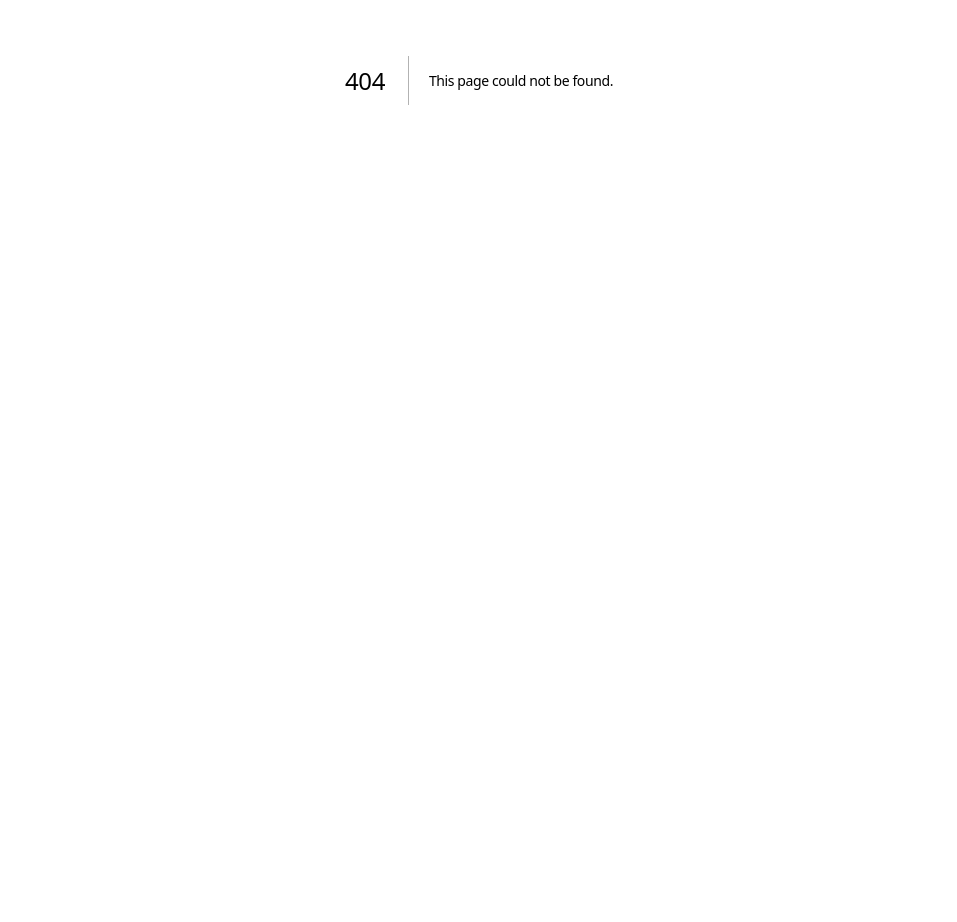
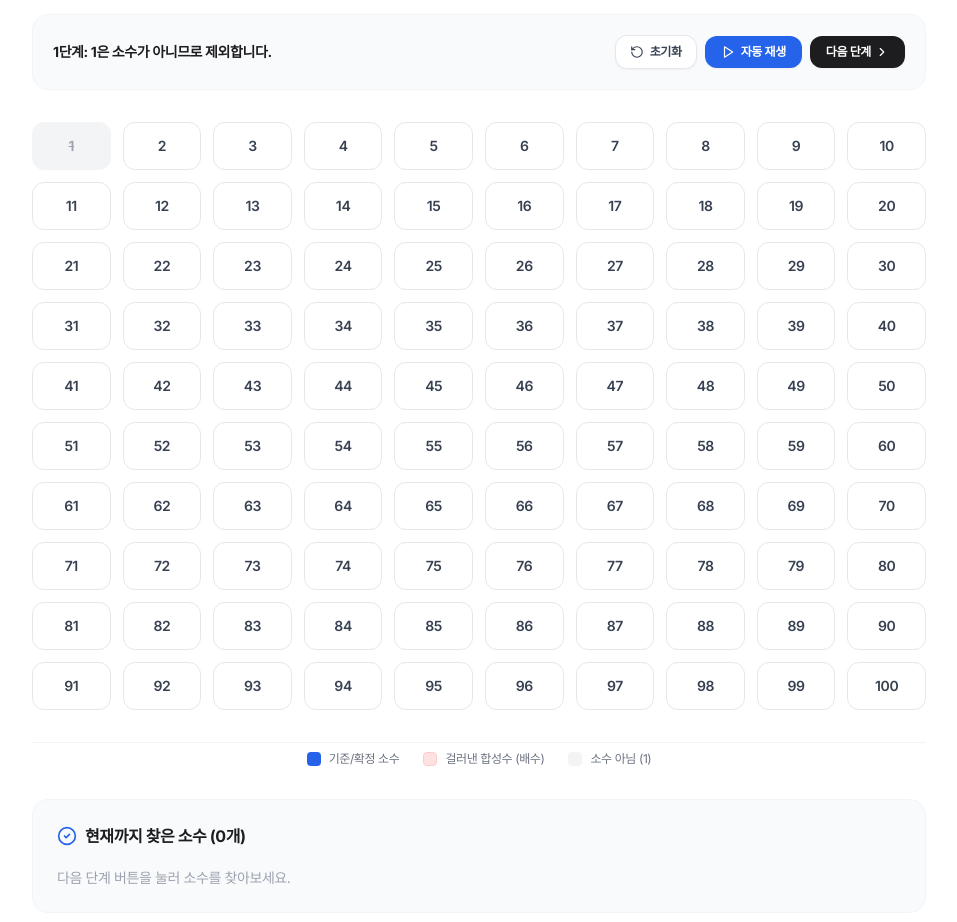
Before and after one commit to joonh0508-cloud/bbh, a Next.js app: page /programs/sieve in a window 1280 px wide. Before the commit this address had no page. Shown: the part 320-1242 px from the top of the page, without its empty margins (161-1118 px from the left). Before the commit the page ends 800 px from the top, so only its background shows below. Built offline with nearby package versions, Linux system fonts and the light colour scheme.

Commit message:
feat: Add Sieve of Eratosthenes prime-sifting visualizer program

```diff
--- a/app/programs/layout.tsx
+++ b/app/programs/layout.tsx
@@ -18,6 +18,7 @@ export default function ProgramsLayout({
   const tabs = [
     { name: config.tab1Name, href: "/programs/dst" },
     { name: config.tab2Name, href: "/programs/saltwater" },
+    { name: "에라토스테네스의 체", href: "/programs/sieve" },
     { name: config.tab3Name, href: "/programs/area" },
     { name: config.tab4Name, href: "/programs/functions" },
   ];
@@ -46,7 +47,10 @@ export default function ProgramsLayout({
         <div className="max-w-5xl mx-auto px-6 py-3 flex items-center gap-3 overflow-x-auto no-scrollbar">
           {tabs.map((tab) => {
             const isActive = pathname === tab.href;
-            const isPlaceholder = tab.href !== "/programs/dst" && tab.href !== "/programs/saltwater";
+            const isPlaceholder =
+              tab.href !== "/programs/dst" &&
+              tab.href !== "/programs/saltwater" &&
+              tab.href !== "/programs/sieve";
 
             return (
               <Link
--- /dev/null
+++ b/app/programs/sieve/page.tsx
@@ -0,0 +1,221 @@
+"use client";
+
+import { useState, useEffect } from "react";
+import { Play, Pause, RotateCcw, ChevronRight, HelpCircle, CheckCircle2 } from "lucide-react";
+
+export default function SieveProgram() {
+  const [maxNum, setMaxNum] = useState<number>(100);
+  const [stepIndex, setStepIndex] = useState<number>(0);
+  const [isPlaying, setIsPlaying] = useState<boolean>(false);
+  const [selectedNum, setSelectedNum] = useState<number | null>(null);
+
+  // 100 이하의 소수 단계별 주 소수들 (sqrt(100) 이하의 소수인 2, 3, 5, 7)
+  const primeSteps = [2, 3, 5, 7];
+  const maxStep = primeSteps.length + 1; // 0~4 단계 + 5(최종완료)
+
+  // 자동 재생 타이머
+  useEffect(() => {
+    let timer: NodeJS.Timeout;
+    if (isPlaying) {
+      timer = setInterval(() => {
+        setStepIndex((prev) => {
+          if (prev >= maxStep) {
+            setIsPlaying(false);
+            return prev;
+          }
+          return prev + 1;
+        });
+      }, 1500);
+    }
+    return () => clearInterval(timer);
+  }, [isPlaying, maxStep]);
+
+  // 각 숫자의 상태 계산 (1~maxNum)
+  const getNumberState = (num: number) => {
+    if (num === 1) return { status: "one", label: "소수 아님 (1)" };
+
+    // 현재 단계까지 지워진 합성수인지 검사
+    for (let i = 0; i < stepIndex && i < primeSteps.length; i++) {
+      const p = primeSteps[i];
+      if (num > p && num % p === 0) {
+        return { status: "eliminated", eliminatedBy: p, label: `${p}의 배수` };
+      }
+    }
+
+    // 현재 단계에서 선택된 기준 소수인 경우
+    if (stepIndex > 0 && stepIndex <= primeSteps.length) {
+      const currentPrime = primeSteps[stepIndex - 1];
+      if (num === currentPrime) {
+        return { status: "current-prime", label: `기준 소수 ${currentPrime}` };
+      }
+    }
+
+    // 이미 확정된 소수들 (이전 단계의 주 소수들)
+    for (let i = 0; i < stepIndex && i < primeSteps.length; i++) {
+      if (num === primeSteps[i]) {
+        return { status: "confirmed-prime", label: `확정 소수 ${num}` };
+      }
+    }
+
+    // 완주 단계일 때 남은 모든 미제거 수는 소수!
+    if (stepIndex === maxStep) {
+      return { status: "confirmed-prime", label: `확정 소수 ${num}` };
+    }
+
+    return { status: "unprocessed", label: "미처리" };
+  };
+
+  const handleReset = () => {
+    setIsPlaying(false);
+    setStepIndex(0);
+    setSelectedNum(null);
+  };
+
+  const numbers = Array.from({ length: maxNum }, (_, i) => i + 1);
+
+  // 확정된 소수 목록 구하기
+  const getConfirmedPrimes = () => {
+    return numbers.filter((num) => {
+      const st = getNumberState(num);
+      return st.status === "confirmed-prime" || st.status === "current-prime";
+    });
+  };
+
+  const confirmedPrimes = getConfirmedPrimes();
+
+  return (
+    <div className="flex flex-col gap-8 bg-white p-6 md:p-10 rounded-3xl shadow-sm border border-gray-100">
+
+      {/* 헤더 설명 영역 */}
+      <div className="text-center md:text-left">
+        <div className="inline-flex items-center gap-2 px-3 py-1 rounded-full bg-blue-50 text-blue-600 text-xs font-semibold mb-3">
+          아리스토텔레스 / 에라토스테네스의 체
+        </div>
+        <h2 className="text-2xl font-bold tracking-tight text-[#1d1d1f] mb-2">
+          체(Sieve)로 소수(Prime Number) 걸러내기
+        </h2>
+        <p className="text-gray-500">
+          고대 그리샤의 수학자 에라토스테네스가 고안한 소수 탐색 알고리즘입니다.
+          소수의 배수들을 순차적으로 걸러내어 소수만 남깁니다.
+        </p>
+      </div>
+
+      {/* 컨트롤 패널 */}
+      <div className="bg-gray-50 p-5 rounded-2xl border border-gray-100 flex flex-col md:flex-row items-center justify-between gap-4">
+
+        {/* 단계 안내 */}
+        <div className="flex items-center gap-3">
+          <span className="text-sm font-bold text-[#1d1d1f]">
+            {stepIndex === 0 && "1단계: 1은 소수가 아니므로 제외합니다."}
+            {stepIndex > 0 && stepIndex <= primeSteps.length && (
+              <>
+                <span className="text-blue-600 font-extrabold">{primeSteps[stepIndex - 1]}</span>의 배수를 체로 걸러냅니다.
+              </>
+            )}
+            {stepIndex === maxStep && "탐색 완료! 남은 모든 수들이 소수입니다."}
+          </span>
+        </div>
+
+        {/* 재생 조작 버튼들 */}
+        <div className="flex items-center gap-2">
+          <button
+            onClick={handleReset}
+            className="flex items-center gap-1.5 px-3.5 py-2 bg-white text-gray-700 rounded-xl text-xs font-semibold border border-gray-200 hover:bg-gray-100 transition-colors shadow-sm"
+          >
+            <RotateCcw className="w-3.5 h-3.5" />
+            초기화
+          </button>
+
+          <button
+            onClick={() => setIsPlaying(!isPlaying)}
+            className="flex items-center gap-1.5 px-4 py-2 bg-blue-600 text-white rounded-xl text-xs font-semibold hover:bg-blue-700 transition-colors shadow-sm"
+          >
+            {isPlaying ? <><Pause className="w-3.5 h-3.5" /> 일시정지</> : <><Play className="w-3.5 h-3.5" /> 자동 재생</>}
+          </button>
+
+          <button
+            disabled={stepIndex >= maxStep}
+            onClick={() => setStepIndex((prev) => Math.min(prev + 1, maxStep))}
+            className="flex items-center gap-1 px-4 py-2 bg-[#1d1d1f] text-white rounded-xl text-xs font-semibold hover:bg-gray-800 transition-colors shadow-sm disabled:opacity-40"
+          >
+            <span>다음 단계</span>
+            <ChevronRight className="w-3.5 h-3.5" />
+          </button>
+        </div>
+
+      </div>
+
+      {/* 수 그리드 렌더링 (1 ~ 100) */}
+      <div className="grid grid-cols-5 sm:grid-cols-10 gap-2 md:gap-3">
+        {numbers.map((num) => {
+          const state = getNumberState(num);
+          let bgClass = "bg-white text-gray-700 border-gray-200 hover:border-blue-400";
+
+          if (state.status === "one") {
+            bgClass = "bg-gray-100 text-gray-400 border-gray-100 line-through";
+          } else if (state.status === "eliminated") {
+            bgClass = "bg-red-50 text-red-300 border-red-100 line-through scale-95 opacity-60";
+          } else if (state.status === "current-prime") {
+            bgClass = "bg-blue-600 text-white border-blue-600 font-bold scale-105 shadow-md animate-pulse";
+          } else if (state.status === "confirmed-prime") {
+            bgClass = "bg-blue-500 text-white border-blue-500 font-bold shadow-sm";
+          }
+
+          return (
+            <button
+              key={num}
+              onClick={() => setSelectedNum(num)}
+              className={`h-11 md:h-12 rounded-xl border text-sm font-semibold flex items-center justify-center transition-all duration-300 ${bgClass}`}
+            >
+              {num}
+            </button>
+          );
+        })}
+      </div>
+
+      {/* 상태 범례 (Legend) */}
+      <div className="flex flex-wrap items-center justify-center gap-6 text-xs text-gray-500 pt-2 border-t border-gray-100">
+        <div className="flex items-center gap-2">
+          <div className="w-3.5 h-3.5 rounded bg-blue-600"></div>
+          <span>기준/확정 소수</span>
+        </div>
+        <div className="flex items-center gap-2">
+          <div className="w-3.5 h-3.5 rounded bg-red-100 border border-red-200"></div>
+          <span>걸러낸 합성수 (배수)</span>
+        </div>
+        <div className="flex items-center gap-2">
+          <div className="w-3.5 h-3.5 rounded bg-gray-100"></div>
+          <span>소수 아님 (1)</span>
+        </div>
+      </div>
+
+      {/* 발견된 소수 결과 카드 */}
+      <div className="bg-gray-50 p-6 rounded-2xl border border-gray-100 flex flex-col gap-3">
+        <div className="flex items-center justify-between">
+          <div className="flex items-center gap-2">
+            <CheckCircle2 className="w-5 h-5 text-blue-600" />
+            <h3 className="text-base font-bold text-[#1d1d1f]">
+              현재까지 찾은 소수 ({confirmedPrimes.length}개)
+            </h3>
+          </div>
+        </div>
+
+        <div className="flex flex-wrap gap-2 pt-2">
+          {confirmedPrimes.length === 0 ? (
+            <span className="text-sm text-gray-400">다음 단계 버튼을 눌러 소수를 찾아보세요.</span>
+          ) : (
+            confirmedPrimes.map((prime) => (
+              <span
+                key={prime}
+                className="px-3 py-1 bg-white border border-blue-200 text-blue-700 font-bold rounded-lg text-sm shadow-xs"
+              >
+                {prime}
+              </span>
+            ))
+          )}
+        </div>
+      </div>
+
+    </div>
+  );
+}
```
